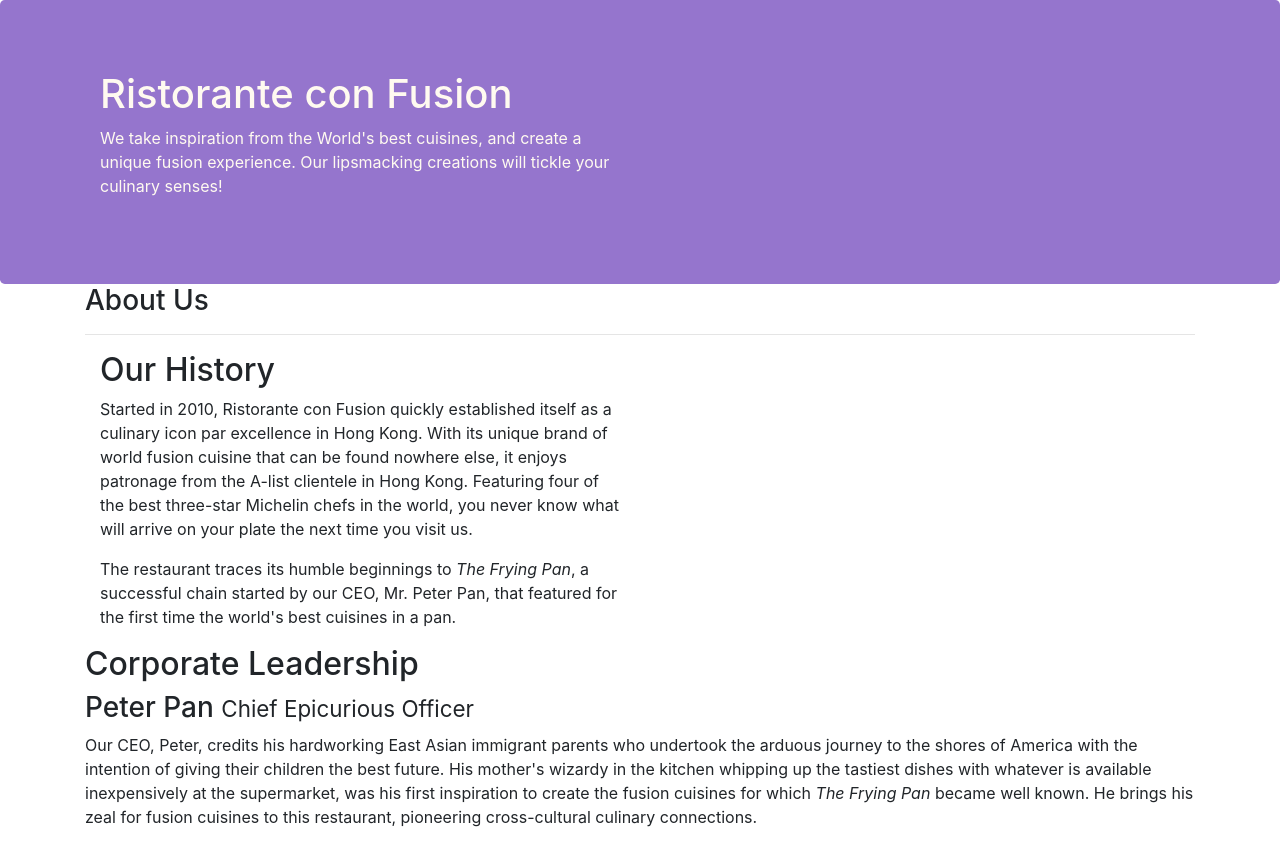
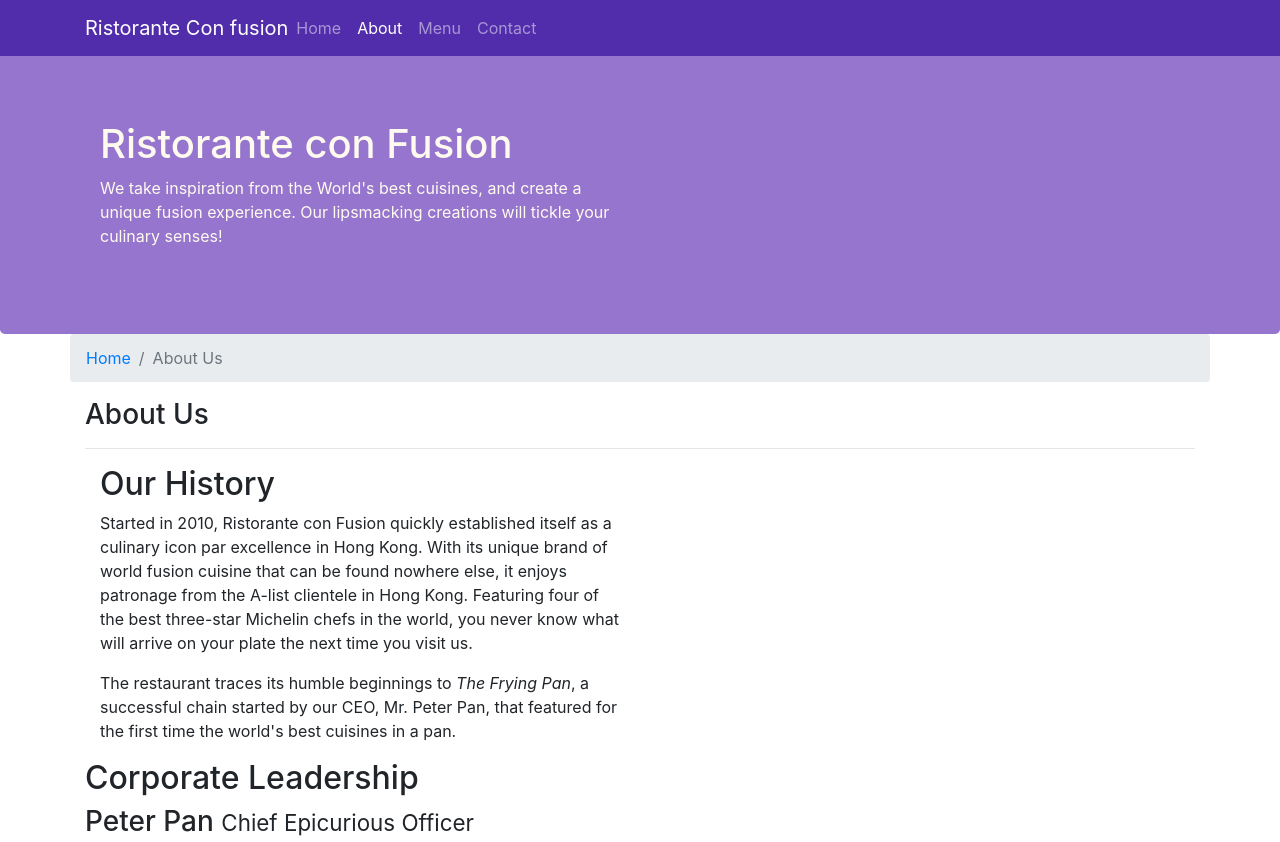
Before and after one commit to PremsagarReddypn/Ristorante-con-Fusion, a website: page aboutus.html in a window 1280 px wide. Shown: the top 842 px of the page. Drawn offline with nearby package versions, Linux system fonts and the light colour scheme.

Commit message:
navbar and breadcrum

```diff
--- a/aboutus.html
+++ b/aboutus.html
@@ -16,6 +16,27 @@
 </head>
 
 <body>
+    <nav class="navbar navbar-dark navbar-expand-sm fixed-top">
+        <div class="container">
+
+            <button class="navbar-toggler" type="button" data-toggle="collapse" data-target="#Navbar">
+                <span class="navbar-toggler-icon"></span>
+
+            </button>
+            <a class="navbar-brand mr-auto" href="./index.html">Ristorante Con fusion</a>
+
+            <div class="collapse navbar-collapse" id="Navbar">
+                <ul class="navbar-nav mr-auto">
+                    <li class="nav-item"><a class="nav-link" href="index.html">Home</a></li>
+                    <li class="nav-item active"><a class="nav-link" href="#">About</a></li>
+                    <li class="nav-item"><a class="nav-link" href="#">Menu</a></li>
+                    <li class="nav-item"><a class="nav-link" href="#">Contact</a></li>
+
+                </ul>
+            </div>
+        </div>
+
+    </nav>
 
     <header class="jumbotron">
         <div class="container">
@@ -31,8 +52,12 @@
     </header>
 
     <div class="container">
-        <div>
-            <div>
+        <div class = "row">
+            <ol class="col-12 breadcrumb">
+                <li class="breadcrumb-item"><a href="./index.html">Home</a></li>
+                <li class="breadcrumb-item active">About Us</li>
+            </ol>
+            <div class="col-12">
                <h3>About Us</h3>
                <hr>
             </div>
@@ -65,7 +90,7 @@
                     <p>Blessed with the most discerning gustatory sense, Agumbe, our CTO, personally ensures that every dish that we serve meets his exacting tastes. Our chefs dread the tongue lashing that ensues if their dish does not meet his exacting standards. He lives by his motto, <em>You click only if you survive my lick.</em></p>
                 </span>
                 <h3>Alberto Somayya <small>Executive Chef</small></h3>
-                <span class="d-none d-sm-block"
+                <span class="d-none d-sm-block">
                     <p>Award winning three-star Michelin chef with wide International experience having worked closely with whos-who in the culinary world, he specializes in creating mouthwatering Indo-Italian fusion experiences. He says, <em>Put together the cuisines from the two craziest cultures, and you get a winning hit! Amma Mia!</em></p>
                 </span>
             </div>
@@ -79,7 +104,7 @@
                 <div class="col-4 offset-1 col-sm-2">
                     <h5>Links</h5>
                     <ul class="list-unstyled">
-                        <li><a href="#">Home</a></li>
+                        <li><a href="index.html">Home</a></li>
                         <li><a href="#">About</a></li>
                         <li><a href="#">Menu</a></li>
                         <li><a href="#">Contact</a></li>
@@ -115,10 +140,9 @@
         </div>
     </footer>
     <!-- jQuery first, then Popper.js, then Bootstrap JS. -->
-    <script src="node_modules/jquery/dist/jquery.slim.min.js"></script>
-    <script src="node_modules/popper.js/dist/umd/popper.min.js"></script>
-    <script src="node_modules/bootstrap/dist/js/bootstrap.min.js"></script>
-
+    <script src="https://code.jquery.com/jquery-3.2.1.slim.min.js" integrity="sha384-KJ3o2DKtIkvYIK3UENzmM7KCkRr/rE9/Qpg6aAZGJwFDMVNA/GpGFF93hXpG5KkN" crossorigin="anonymous"></script>
+    <script src="https://cdnjs.cloudflare.com/ajax/libs/popper.js/1.12.9/umd/popper.min.js" integrity="sha384-ApNbgh9B+Y1QKtv3Rn7W3mgPxhU9K/ScQsAP7hUibX39j7fakFPskvXusvfa0b4Q" crossorigin="anonymous"></script>
+    <script src="https://maxcdn.bootstrapcdn.com/bootstrap/4.0.0/js/bootstrap.min.js" integrity="sha384-JZR6Spejh4U02d8jOt6vLEHfe/JQGiRRSQQxSfFWpi1MquVdAyjUar5+76PVCmYl" crossorigin="anonymous"></script>
 
 </body>
 
--- a/css/style.css
+++ b/css/style.css
@@ -28,3 +28,12 @@
     margin: 0px;
     color: #0f0f0f;
 }
+
+body {
+    padding : 50px 0px 0px 0px;
+    z-index : 0;
+}
+
+.navbar-dark {
+    background-color: #512DAB;
+}
```
Also changed, not shown: index.html (+27 -5 lines).
